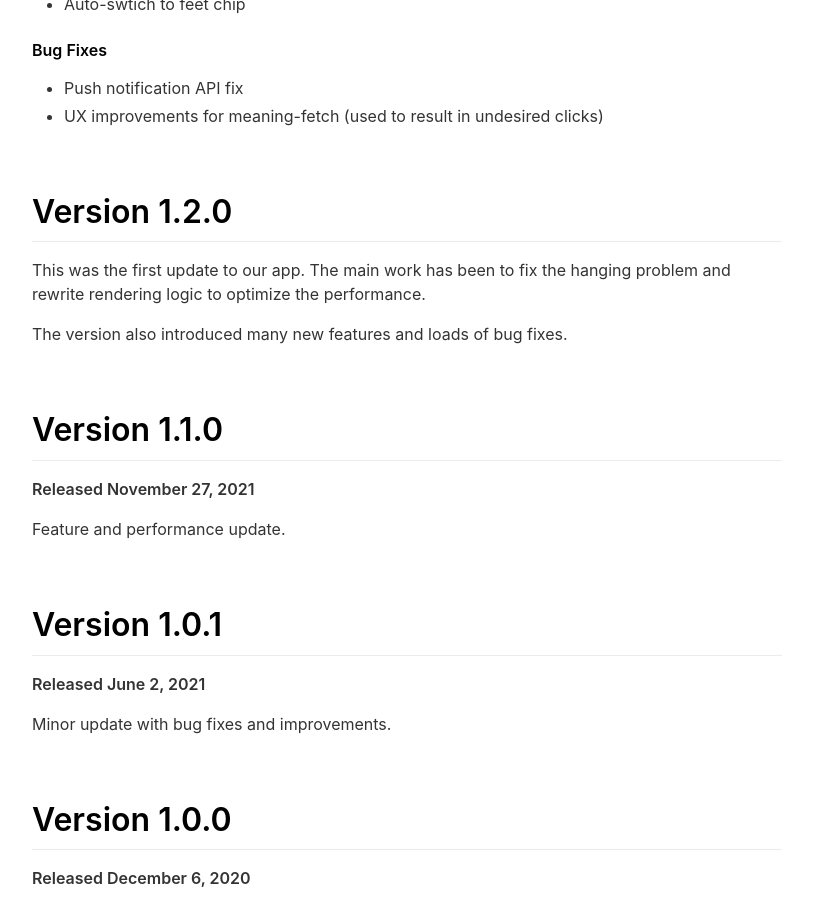
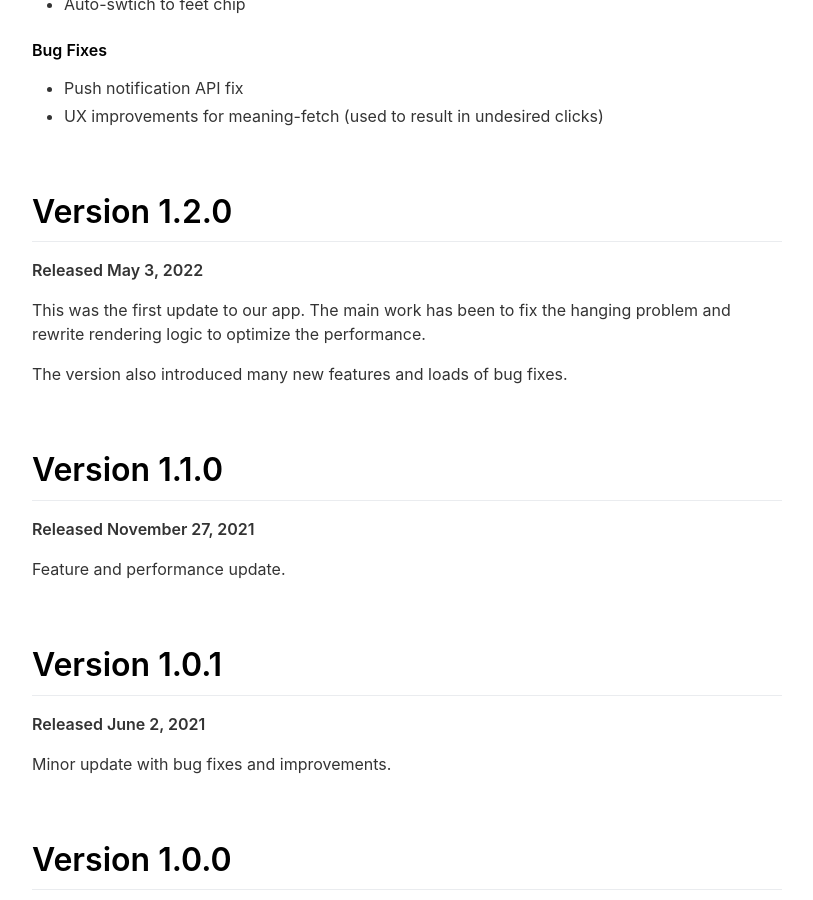
Before and after one commit to ShakesVision/QaafiyahSite, a Jekyll site: the page built from _pages/changelog.md, in a window 1280 px wide and 900 px high, scrolled down 1262 px. Shown: the whole window, without its empty margins (233-1046 px from the left). Built offline with Jekyll 4.4.1, drawn with Linux system fonts in a browser that asks for light colours; nearby versions of some CDN libraries.

Commit message:
fixes in img path, changelog, default cta

```diff
--- a/_pages/changelog.md
+++ b/_pages/changelog.md
@@ -20,12 +20,12 @@ Qaafiyah Expert 2.0 is here! This is a major release that brings a completely re
 
 #### What's New
 
-* **Three Prosody (Aruuz/Taqti) Engines** — Offline Taqti, Aruuz.com, and Rekhta Taqti.
-* **HyperDict** — An offline dictionary with support for custom dictionaries, Rekhta Dictionary, and Thesaurus.
-* **Redesigned Bayaz** — Unlimited Bayaz entries, custom fonts, image export, and paginated ZIP export.
-* **Cloud Backup** — Back up your data using Google Drive or OneDrive.
-* **Islah Workshop** — Share your poetry and receive constructive feedback from teachers.
-* **Android Shortcuts & Reorderable Tabs** — Quickly access features and customize the tab layout.
+- **Three Prosody (Aruuz/Taqti) Engines** — Offline Taqti, Aruuz.com, and Rekhta Taqti.
+- **HyperDict** — An offline dictionary with support for custom dictionaries, Rekhta Dictionary, and Thesaurus.
+- **Redesigned Bayaz** — Unlimited Bayaz entries, custom fonts, image export, and paginated ZIP export.
+- **Cloud Backup** — Back up your data using Google Drive or OneDrive.
+- **Islah Workshop** — Share your poetry and receive constructive feedback from teachers.
+- **Android Shortcuts & Reorderable Tabs** — Quickly access features and customize the tab layout.
 
 ---
 
@@ -52,6 +52,8 @@ With a couple of big changes, this is another patch for the version 2. More feat
 <br>
 
 # **Version 1.2.0**
+
+**Released May 3, 2022**
 
 This was the first update to our app. The main work has been to fix the hanging problem and rewrite rendering logic to optimize the performance.
 
@@ -114,11 +116,10 @@ I was a college student back then. This version didn't get any updates.
 
 UI
 
-![Qaafiyah Expert Windows UI](assets/QaafiyahExpertWindowsUI.JPG)
+![Qaafiyah Expert Windows UI](../assets/QaafiyahExpertWindowsUI.JPG)
 
 Urdu Mehfil thread (Archived)
 
-![Qaafiyah Expert Windows Urdu Mehfil OLD](assets/QaafiyahExpertWindowsUrduMehfilOLD.JPG)
-
+![Qaafiyah Expert Windows Urdu Mehfil OLD](../assets/QaafiyahExpertWindowsUrduMehfilOLD.JPG)
 
 <br>
```
Also changed, not shown: _includes/changelog-cta.html (deleted, +0 -25 lines), _layouts/default.html (+26 -0 lines).
